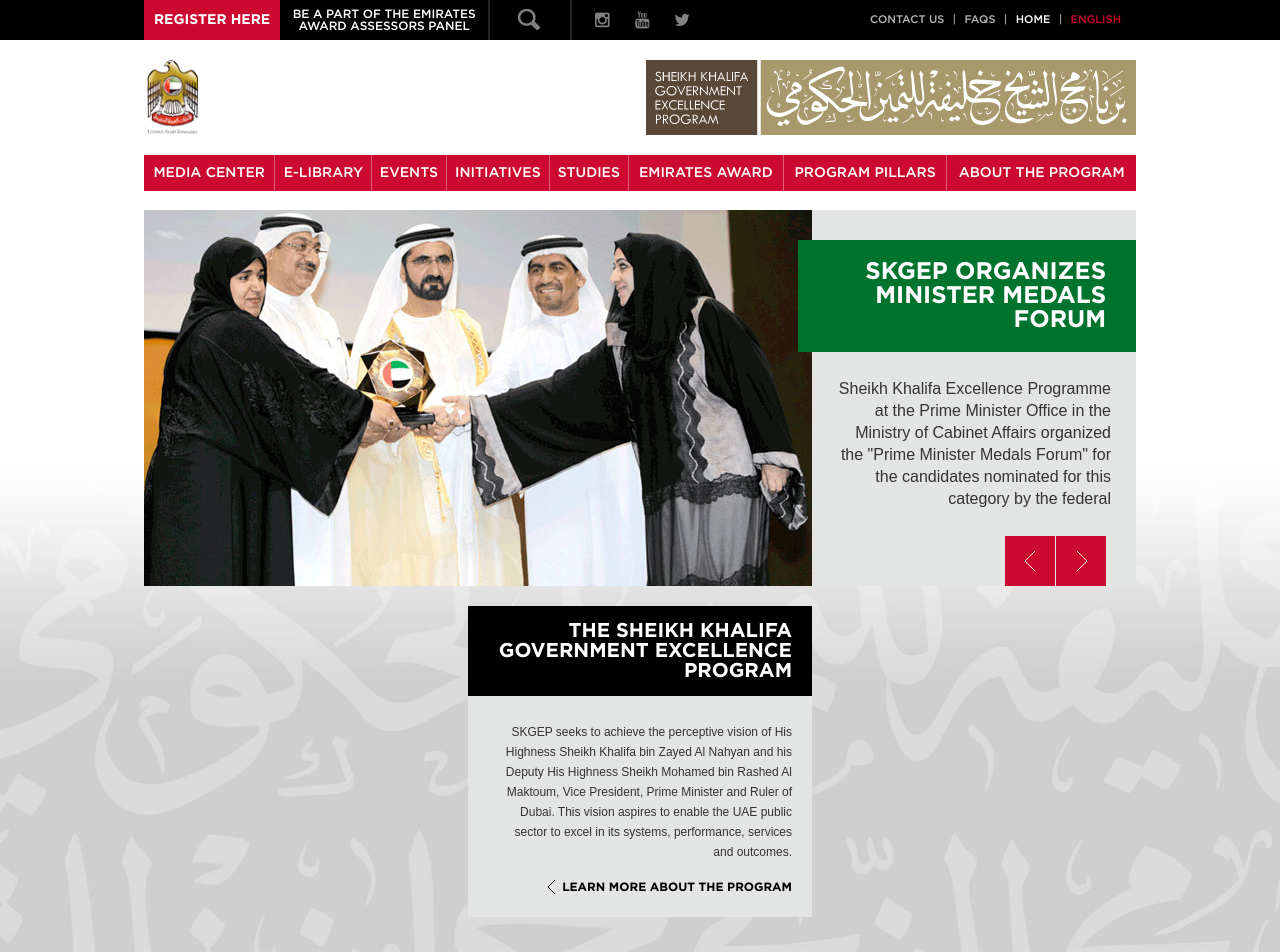
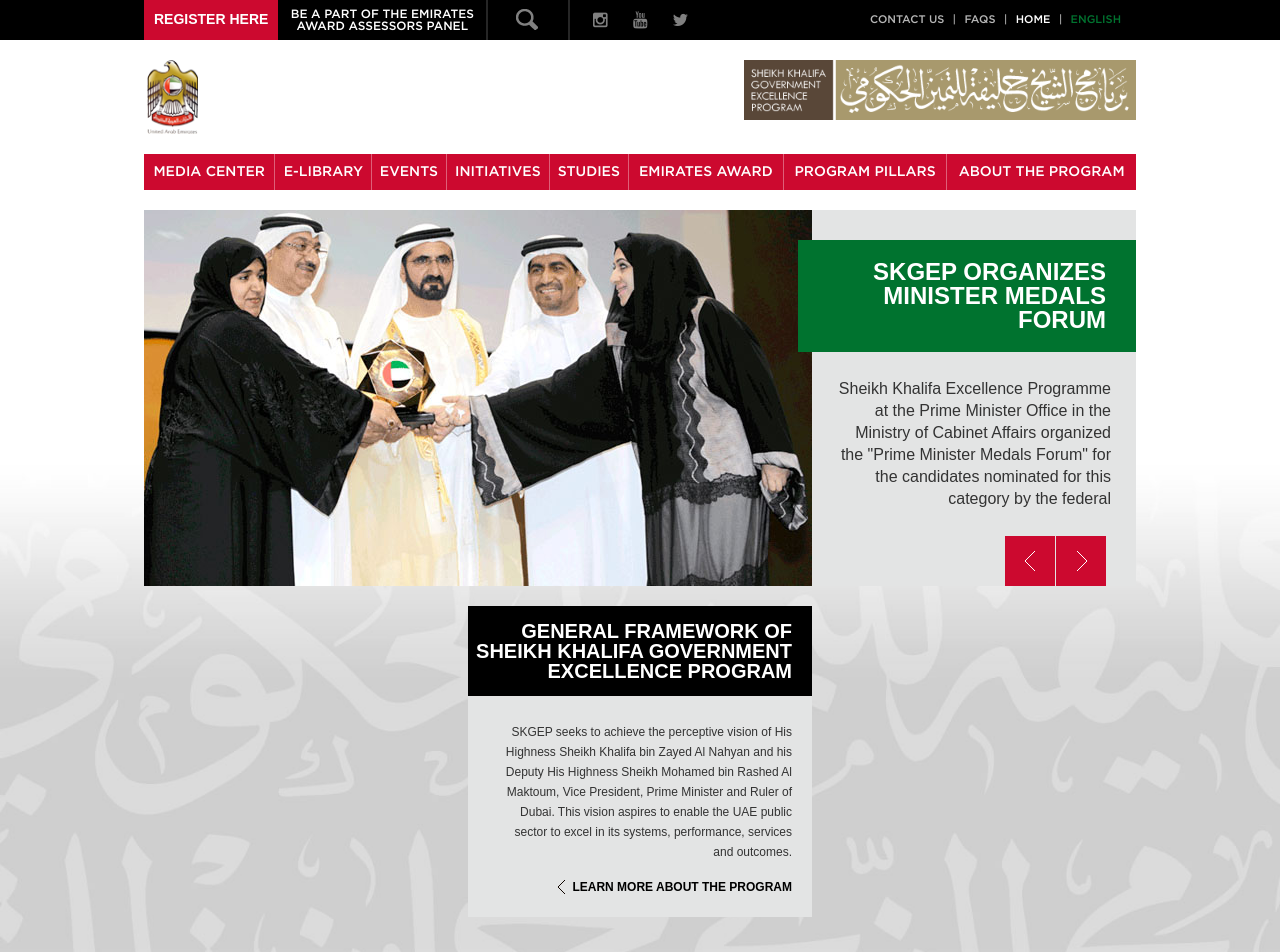
Before and after one commit to longbill/skgep, a PHP site: page / in a window 1280 px wide. Shown: the top 952 px of the page. Run offline with PHP 8.4, Linux system fonts and the light colour scheme.

Commit message:
fixed issues

```diff
--- a/css/base.css
+++ b/css/base.css
@@ -5,18 +5,12 @@
 	src: url('../fonts/gotham-medium-webfont.eot?#iefix') format('embedded-opentype'), url('../fonts/gotham-medium-webfont.woff') format('woff'), url('../fonts/gotham-medium-webfont.ttf') format('truetype'), url('../fonts/gotham-medium-webfont.svg#gotham-medium-webfont') format('svg');
 }
 
-@font-face
-{
-	font-family: 'Gotham-bold';
-	src: url('../fonts/gotham-bold-webfont.eot');
-	src: url('../fonts/gotham-bold-webfont.eot?#iefix') format('embedded-opentype'), url('../fonts/gotham-bold-webfont.woff') format('woff'), url('../fonts/gotham-bold-webfont.ttf') format('truetype'), url('../fonts/gotham-bold-webfont.svg#gotham-bold-webfont') format('svg');
-}
 
 @font-face
 {
 	font-family: 'Gotham-light';
 	src: url('../fonts/gotham-light-webfont.eot');
-	src: url('../fonts/gotham-light-webfont.eot?#iefix') format('embedded-opentype'), url('../fonts/gotham-light-webfont.woff') format('woff'), url('../fonts/gotham-bold-webfont.ttf') format('truetype'), url('../fonts/gotham-light-webfont.svg#gotham-light-webfont') format('svg');
+	src: url('../fonts/gotham-light-webfont.eot?#iefix') format('embedded-opentype'), url('../fonts/gotham-light-webfont.woff') format('woff'), url('../fonts/gotham-light-webfont.ttf') format('truetype'), url('../fonts/gotham-light-webfont.svg#gotham-light-webfont') format('svg');
 }
 
 
@@ -35,7 +29,7 @@
 .fa.fa-times:before { content:''; }
 .fa.fa-times { background: transparent url(../images/angles.png) no-repeat 0px -236px; height:15px; width:15px; position:relative; top:2px; }
 
-.bfont { font-family: "Gotham-bold"; text-transform:uppercase; line-height:1 !important;}
+.bfont { font-family: Arial; font-weight:bold; text-transform:uppercase; line-height:1 !important;}
 .font12 { font-size:12px;}
 .font14 { font-size:14px;}
 .font16 { font-size:16px;}
@@ -46,7 +40,7 @@
 .white, a.white, .white a{ color:white;}
 a.black:hover,.black a:hover { color:#555; }
 a.white:hover, .white a:hover{ color: #ccc;}
-.bold { font-family:"Gotham-bold";}
+.bold { font-family:"Arial"; font-weight:bold;}
 .light { font-family:"Gotham-light";}
 .upper { text-transform:uppercase;}
 .relative { position:relative;}
@@ -69,11 +63,12 @@
 .grey { background-color:#e3e4e4; }
 .green { background-color:#00732f; color:white; }
 .green a { color:white;}
+a.green:hover { color:#eee; }
 .tleft { text-align:left; }
 .tcenter { text-align:center; }
 
-.head40 { position: relative; padding: 0 5% 0 0;height: 40px; line-height: 40px !important;}
-.head50 { position: relative;padding: 15px 20px 15px 0;height: 50px; font-size: 20px;line-height: 20px;font-family: "Gotham-bold"; }
+.head40 { position: relative; padding: 0 5% 0 0;height: 40px; line-height: 40px !important; display: block;}
+.head50 { position: relative;padding: 15px 20px 15px 0;height: 50px; font-size: 20px;line-height: 20px;font-family: "Arial"; font-weight:bold; }
 
 .head40 .fa,.head40 .icon, .head50 .fa,.head50 .icon { position:absolute; left: 5%; }
 .head40 .fa { font-size: 22px; top:0; height:100%; line-height: inherit;}
@@ -117,6 +112,7 @@
 header .line1 .block.register { background-color:#cc092f; }
 header .line1 .block.block2 { width: 210px; border-right:2px solid #262626;}
 header .line1 .block.block2 a { line-height: 1; font-size:12px; display:block; text-align:center; padding-top:8px;  }
+header .line1 .block.block2 a:hover { font-weight:bold; }
 header .line1 .block.search { border-right:2px solid #262626; }
 header .line1 .block.search a { opacity: 0.5; display:block; width: 80px; margin: 0 -10px; text-align: center; font-size: 20px; color: white; line-height: inherit;}
 header .line1 .block.search a:hover { opacity:1; }
@@ -128,7 +124,8 @@
 header .line1 .block.right { float:right; font-size:11px; color: #9E9E9E;}
 header .line1 .block.right a { color: #B6B6B6;  padding: 0 5px;}
 header .line1 .block.right a:hover { color:#b9b9b9; }
-header .line1 .block .red { color: #cc092f !important; }
+header .line1 .block .greenb { color: #00732f !important; }
+header .line1 .block .greenb:hover { font-weight:bold; }
 header .line1 .block .white { color: #fff !important; }
 header.is-default .line1 .show-search { display:none; }
 header.is-search .line1 .show-search { display:block; }
@@ -258,6 +255,7 @@
 
 
 .messages-block { margin-bottom:20px; height:50px; line-height: 50px;}
+.messages-block .block-title:hover { color:white;}
 .messages-block .container { background-color:#e3e4e4; }
 .messages-block .slides-wrapper { float:right; width: 465px; height:50px; overflow:hidden; position:relative;  border-right: 1px solid #b6b6b6;}
 .messages-block .slides-wrapper .slide { position:absolute; right:0; top:1000px; }
@@ -272,7 +270,7 @@
 
 
 
-.media-items { overflow:hidden; }
+.media-items { overflow:hidden; position: relative;}
 .media-items .media-items-wrapper { width: 3340px; position: relative;}
 .media-item { float:left; background-color:#e3e4e4; height:262px; position:relative; color:black !important; overflow:hidden;}
 .media-item  .slides-wrapper { position:relative; top:0; transition:top ease .2s; }
@@ -338,8 +336,8 @@
 
 #top-bar { transition:all ease 0.2s;}
 #top-bar * { transition:all ease 0.2s; }
-#top-bar.small { padding: 10px 0;}
+#top-bar.small { padding: 0; height: 0; overflow: hidden;}
 #top-bar.small .logo {height: 60px; width: 41px;}
-#top-bar .banner { height:75px; }
-#top-bar.small .banner { height:60px; }
+#top-bar .banner { height: 60px; }
+#top-bar.small .banner { height: 10px; }
 #top-bar .banner img  { max-height:100%; max-width:100%;}
--- a/css/mobile.css
+++ b/css/mobile.css
@@ -36,7 +36,7 @@
 	header.is-search .block-english,header.is-search .block-menu { display:none;}
 	header .line1 .close-search { border-right:1px solid #555; line-height:50px; font-size: 25px;}
 	header .search-form button.search .fa.fa-search { top:8px }
-	#top-bar .banner { width:397px; height: 61px;}
+	#top-bar .banner { width:397px; height: 41px;}
 	#top-bar .banner img { width: auto;}
 	#top-bar .logo { height:61px; width:44px;}
 	#top-bar .logo a { background-size: 238px; background-position: 0 -24px;}
--- a/css/tablet.css
+++ b/css/tablet.css
@@ -34,7 +34,7 @@
 	header .line1 .block.right a { padding:0; }
 
 	#top-bar .banner { width:374px;}
-	#top-bar .banner img { width:100%;}
+	#top-bar .banner img { width: auto;}
 	#top-bar .logo { height: 57px; width: 40px;}
 	#top-bar .logo a { background-size: 221px; background-position: 0 -22px; }
 	nav ul.menu > li { padding: 0 12px;}
@@ -118,9 +118,9 @@
 	nav .slidedown .block.block1 > li a .fa { line-height:28px;}
 	nav .slidedown { height:auto;}
 
-	#top-bar .banner { height:57px; }
-	#top-bar.small { padding: 7px 0;}
-	#top-bar.small .logo { height: 57px; width: 41px;}
-	#top-bar.small .banner { height: 57px; }
+	#top-bar .banner { height: 45px; }
+	#top-bar.small { padding: 0;}
+	#top-bar.small .logo { height: 20px; width: 20px;}
+	#top-bar.small .banner { height: 20px; width:auto;}
 	.messages-block .indicators { width:123px; }
 }
--- a/index.html
+++ b/index.html
@@ -31,15 +31,15 @@
 					<input type="text" name="q" placeholder="What are you looking for? Type here...">
 				</form>
 				<div class="block search show-default click-to-show-search-form"><a href="#" class="fa fa-search"></a></div>
-				<div class="block visible-mobile block-english"><a href="#" class="red">ENGLISH</a></div>
+				<div class="block visible-mobile block-english"><a href="#" class="greenb">ENGLISH</a></div>
 				<div class="block head-social show-default">
-					<a href="#" class="fa fa-instagram"></a>
-					<a href="#" class="fa fa-youtube"></a>
-					<a href="#" class="fa fa-twitter"></a>
+					<a href="http://instagram.com/SKGEP" class="fa fa-instagram" target="_blank"></a>
+					<a href="http://www.youtube.com/user/pmouae" class="fa fa-youtube" target="_blank"></a>
+					<a href="https://twitter.com/skgep" class="fa fa-twitter" target="_blank"></a>
 				</div>
 				<div class="block right show-default hidden-mobile">
 					<a href="#">contact us</a> | <a href="#">faqs</a>
-					| <a href="#" class="white">home</a> | <a href="#" class="red">english</a>
+					| <a href="#" class="white">home</a> | <a href="#" class="greenb">english</a>
 				</div>
 				<div class="block block-menu visible-mobile">
 					MENU <i class="fa fa-bars red"></i>
@@ -103,7 +103,7 @@
 									about the award
 								</div>
 								<div class="content">
-									<img src="images/logo2_white.png" alt=""><br><br>
+									<center><img src="images/logo2_white.png" alt=""></center><br>
 									<p>HH Sheikh Mohamed bin Rashid Al Maktoum, Vice President of the UAE, Prime Minister and Ruler of Dubai launched on the 24th of June 2009 the Emirates Government Excellence Award under the umbrella of the SKGEP to be the highest award of corporate excellence in UAE, aiming to promote the role of the federal government institutions serving the UAE society at all levels.</p>
 								</div>
 							</div>
@@ -161,7 +161,7 @@
 				</div>
 			</div>
 			<div class="middle slideshow" data-type="horizontal" data-interval="5000">
-				<div class="line1 dark bfont font20">THE SHEIKH KHALIFA GOVERNMENT EXCELLENCE PROGRAM</div>
+				<div class="line1 dark bfont font20">General Framework of Sheikh Khalifa Government Excellence Program</div>
 				<div class="line2 light">
 					SKGEP seeks to achieve the perceptive vision of His Highness Sheikh Khalifa bin Zayed Al Nahyan and his Deputy His Highness Sheikh Mohamed bin Rashed Al Maktoum, Vice President, Prime Minister and Ruler of Dubai. This vision aspires to enable the UAE public sector to excel in its systems, performance, services and outcomes.
 				</div>
@@ -241,7 +241,7 @@
 			</div>
 		</div>
 		<div class="media-items">
-			<div class="media-items-wrapper">
+			<div class="media-items-wrapper clearfix" data-bottom-top="margin-left:900px;" data-bottom="margin-left:0px;">
 													<a class="media-item photo col3-1 margin-rb10 hoverslide" href="#">
 					<div class="slides-wrapper">
 						<div class="slide defaut">
@@ -971,9 +971,9 @@
 
 	<div class="messages-block slideshow" data-type="vertical">
 		<div class="container clearfix">
-			<div class="block-title col3-1 dark bfont font20">
+			<a class="block-title col3-1 dark bfont font20" href="#">
 				EXCELLENCE MESSAGES<b class="icon icon-message"></b>
-			</div>
+			</a>
 			<div class="download"><a href="#"><b class="icon icon-download"></b></a></div>
 			<div class="slides-wrapper">
 				<div class="message font18 slide">
@@ -1004,10 +1004,10 @@
 	<div class="social-block">
 		<div class="container">
 			<div class="social twitter col3-1 grey">
-				<div class="title green head40 bfont font20">
+				<a class="title green head40 bfont font20" href="http://twitter.com/skgep" target="_blank">
 					<div class="fa fa-twitter"></div>
 					twitter
-				</div>
+				</a>
 				<div class="content font14">
 					<div class="tweet first">
 						<div class="name"><a href="#">@skgep</a></div>
@@ -1020,10 +1020,10 @@
 				</div>
 			</div>
 			<div class="social youtube col3-1 margin-r10 grey">
-				<div class="title green head40 bfont font20">
+				<a class="title green head40 bfont font20" href="http://www.youtube.com/user/pmouae" target="_blank">
 					<div class="fa fa-youtube"></div>
 					youtube
-				</div>
+				</a>
 				<div class="content font14">
 					<a href="#" class="video">
 						<img src="http://lorempixel.com/284/160/city/" alt="">
@@ -1038,10 +1038,10 @@
 				</div>
 			</div>
 			<div class="social instagram col3-1 margin-r10 grey">
-				<div class="title green head40 bfont font20">
+				<a class="title green head40 bfont font20" href="http://instagram.com/SKGEP" target="_blank">
 					<div class="fa fa-instagram"></div>
 					instagram
-				</div>
+				</a>
 				<div class="content clearfix">
 					<a href=""><img src="http://lorempixel.com/200/200/city/" alt=""></a>
 					<a href=""><img src="http://lorempixel.com/200/200/city/" alt=""></a>
--- a/js/skgep.js
+++ b/js/skgep.js
@@ -13,7 +13,7 @@
 
 	$(window).bind('scroll',function()
 	{
-		if ($(window).scrollTop() > 20)
+		if ($(window).scrollTop() > 50)
 		{
 			$('#top-bar').addClass('small');
 		}
@@ -37,8 +37,9 @@
 
 SK.initHead = function()
 {
-	$('header .click-to-show-search-form').click(function()
+	$('header .click-to-show-search-form').click(function(evt)
 	{
+		evt.preventDefault();
 		if (SK.isTouchDevice)
 		{
 			$('header').removeClass('is-default').addClass('is-search');
--- a/php/templates/parts/slidedown.html
+++ b/php/templates/parts/slidedown.html
@@ -16,7 +16,7 @@
 			about the award
 		</div>
 		<div class="content">
-			<img src="images/logo2_white.png" alt=""><br><br>
+			<center><img src="images/logo2_white.png" alt=""></center><br>
 			<p>HH Sheikh Mohamed bin Rashid Al Maktoum, Vice President of the UAE, Prime Minister and Ruler of Dubai launched on the 24th of June 2009 the Emirates Government Excellence Award under the umbrella of the SKGEP to be the highest award of corporate excellence in UAE, aiming to promote the role of the federal government institutions serving the UAE society at all levels.</p>
 		</div>
 	</div>
```
Also changed, not shown: php/templates/index.html (+10 -10 lines), php/templates/parts/header.html (+5 -5 lines).
